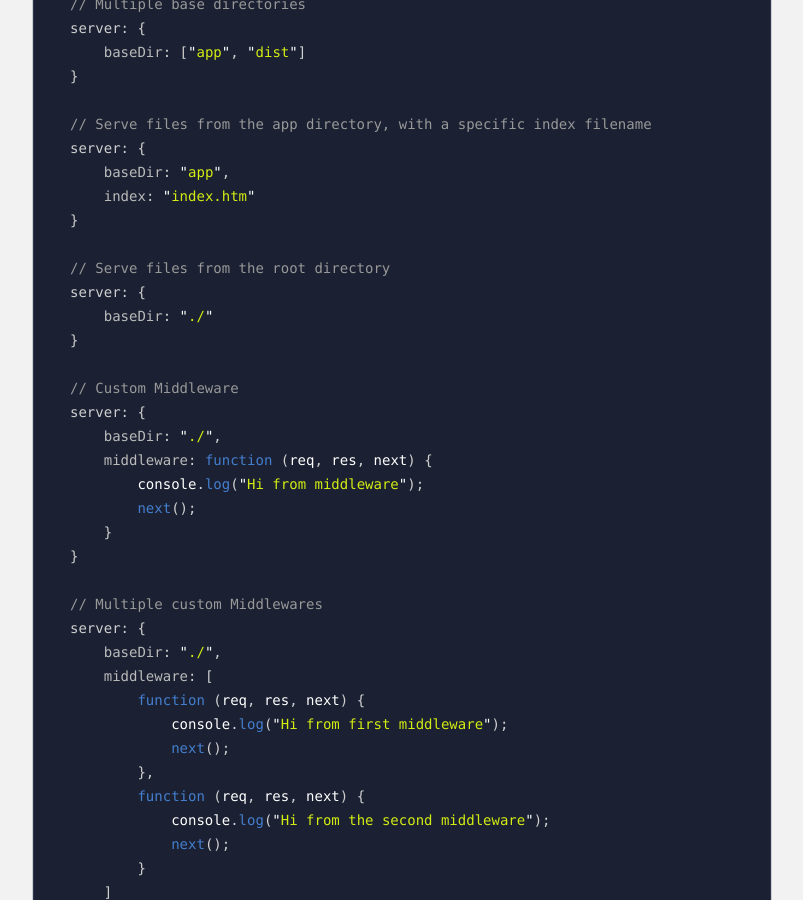
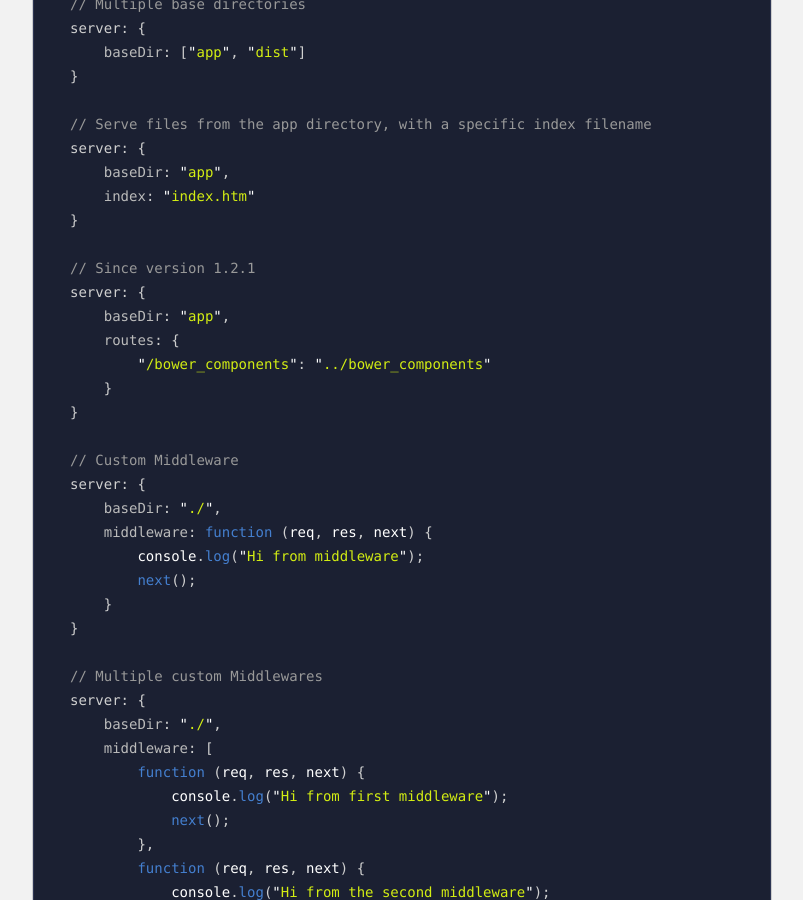
Before and after one commit to susoko/browser-sync-website, a Jekyll site: the page built from docs/options.md, in a window 1280 px wide and 900 px high, scrolled down 1871 px. Shown: the whole window, without its empty margins (238-1041 px from the left). Built offline with Jekyll 4.4.1, drawn with Linux system fonts in a browser that asks for light colours.

Commit message:
Added routes example

```diff
--- a/docs/options.md
+++ b/docs/options.md
@@ -75,9 +75,12 @@ server: {
     index: "index.htm"
 }
 
-// Serve files from the root directory
+// Since version 1.2.1
 server: {
-    baseDir: "./"
+    baseDir: "app",
+    routes: {
+        "/bower_components": "../bower_components"
+    }
 }
 
 // Custom Middleware
```
Also changed, not shown: _includes/snippets/options/server.js (+5 -2 lines).
